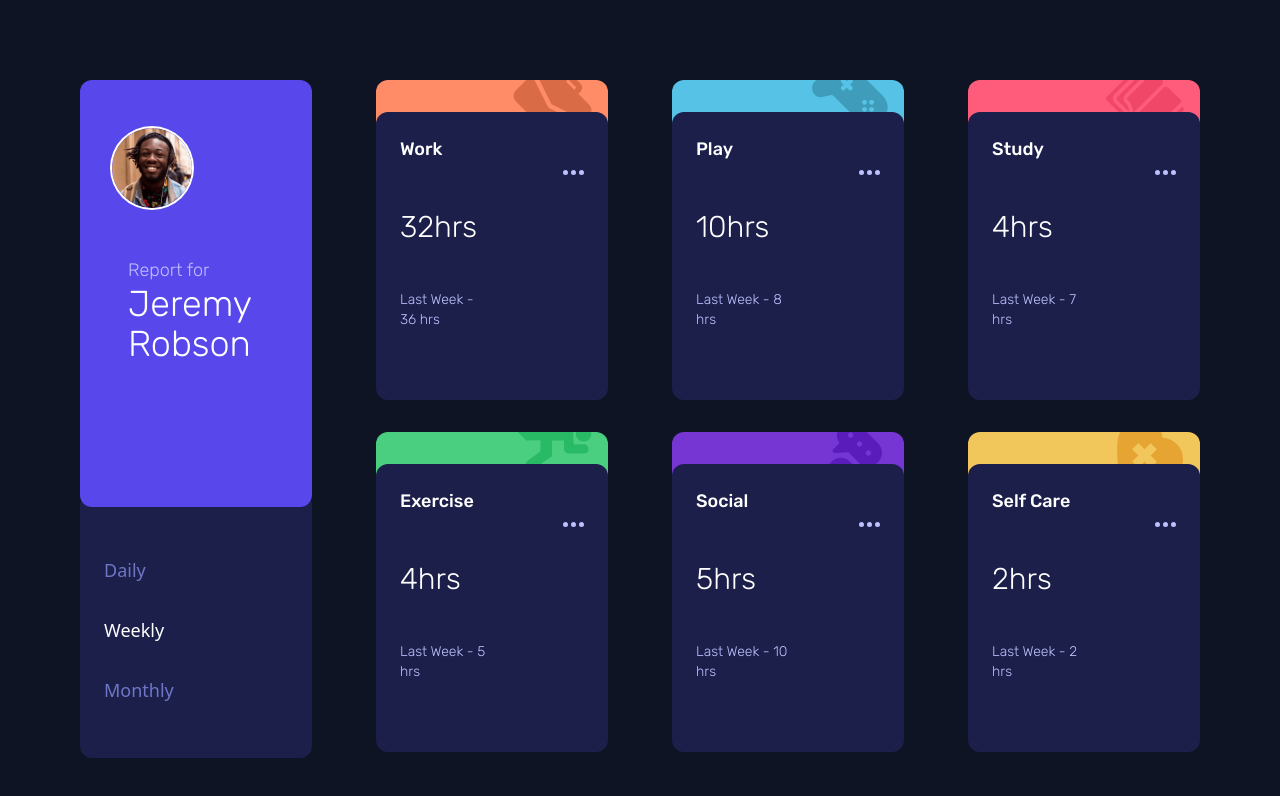
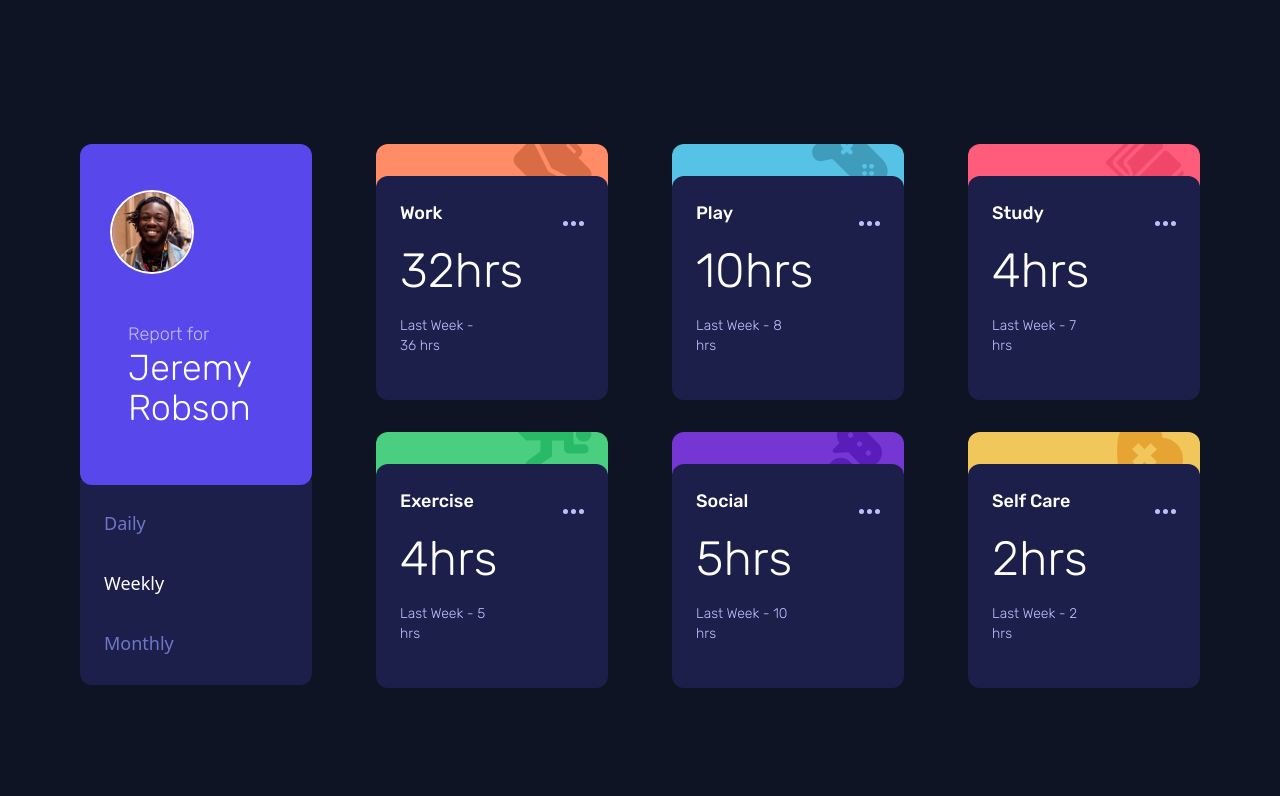
Before and after one commit to f1x3d49/frontendmentor-dashboard, a React (Create React App) app in the folder frontend/: page / in a window 1280 px wide. Shown: the top 796 px of the page. Built offline with nearby package versions, Linux system fonts and the light colour scheme.

Commit message:
finished the challenge, just have to edit the files

```diff
--- a/frontend/src/App.js
+++ b/frontend/src/App.js
@@ -8,7 +8,7 @@ function App() {
   const { time, setTime } = useContext(TimeContext);
 
   return (
-    <div className="md:grid md:grid-cols-4 md:grid-rows-2 md:p-20 md:gap-16 min-h-screen bg-vdblue flex flex-col gap-4 py-12 px-4 ">
+    <div className="md:grid md:grid-cols-4 md:grid-rows-2 md:px-20 md:py-36 md:gap-16 min-h-screen bg-vdblue flex flex-col gap-4 py-12 px-4 ">
       <ProfileComponent />
       {time === "Weekly"
         ? timeData.map((data, key) => {
--- a/frontend/src/components/CardComponent.js
+++ b/frontend/src/components/CardComponent.js
@@ -39,7 +39,9 @@ const CardComponent = ({ title, current, previous, timeTitle }) => {
           alt="dots"
           className="self-center justify-self-end hover:cursor-pointer"
         />
-        <h2 className="text-white text-3xl font-light ">{current}hrs</h2>
+        <h2 className="text-white text-3xl font-light md:text-5xl">
+          {current}hrs
+        </h2>
 
         <p className="text-pablue font-light text-sm self-center justify-self-end md:col-start-1 md:self-start">
           Last {timeTitle} - {previous} hrs
```
